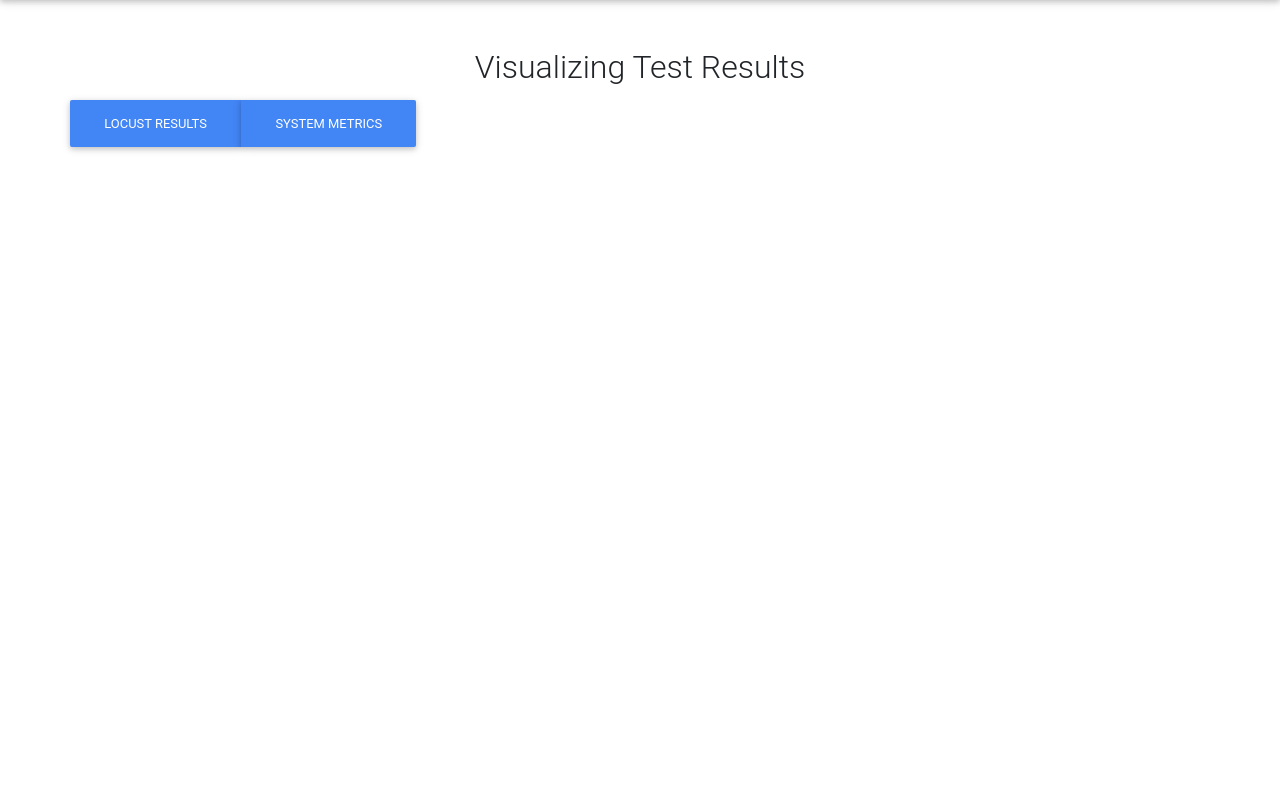
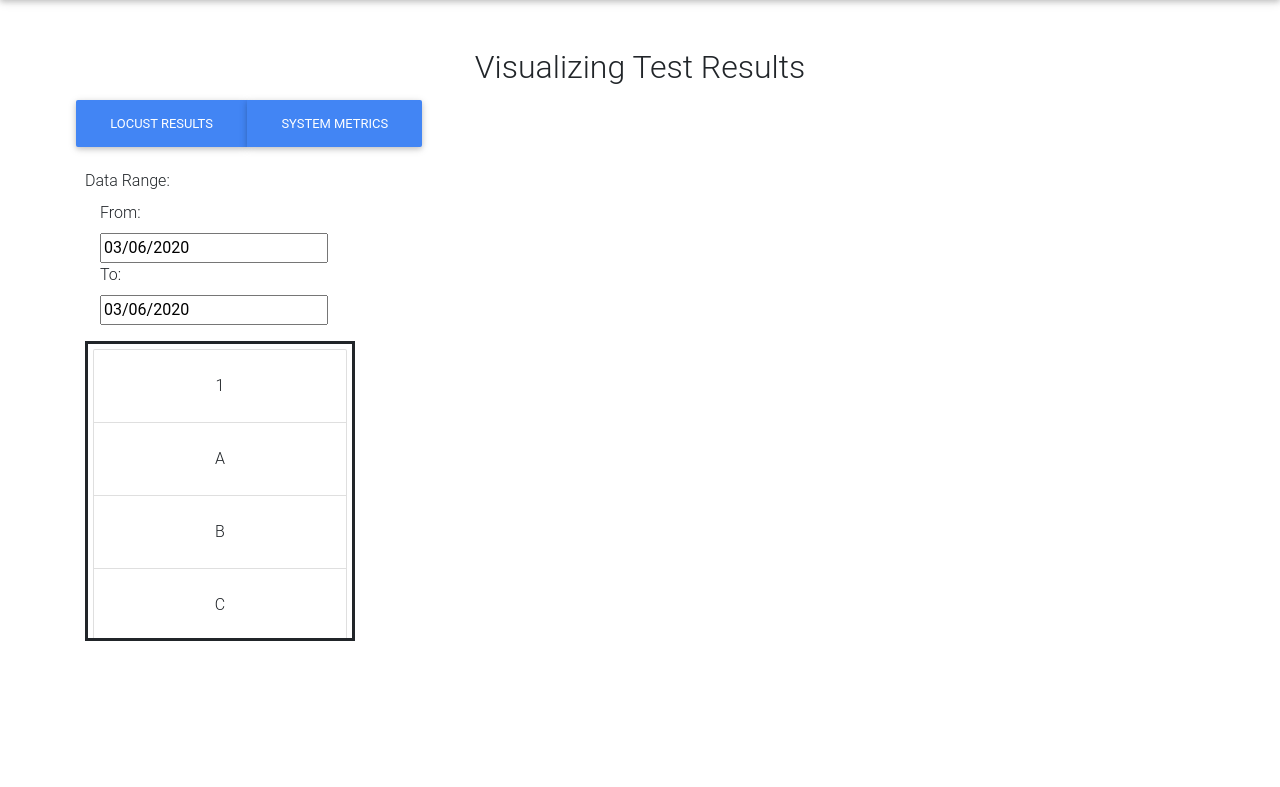
Before and after one commit to carlklier/Nile_IoT, a Flask app: page /graphs/ in a window 1280 px wide. Shown: the part 58-845 px from the top of the page. Run offline with Flask 2, Linux system fonts and the light colour scheme; tables that the repository leaves empty hold one stand-in row (values such as "Sample post"); some libraries are stand-ins or nearby versions.

Commit message:
graph page

```diff
--- a/loadtest_webservice/app/templates/base.html
+++ b/loadtest_webservice/app/templates/base.html
@@ -15,7 +15,6 @@
     <link rel="stylesheet" href="{{ url_for('static', filename='css/mdb.min.css') }}">
     <!-- JQuery Script -->
     <script src="https://code.jquery.com/jquery-3.4.1.js" integrity="sha256-WpOohJOqMqqyKL9FccASB9O0KwACQJpFTUBLTYOVvVU=" crossorigin="anonymous"></script>
-
     <title>Document</title>
     {% block head %}{% endblock %}
 </head>
--- a/loadtest_webservice/app/templates/graph.html
+++ b/loadtest_webservice/app/templates/graph.html
@@ -5,9 +5,19 @@
 
 {% block body %}
 
+<!-- Scripts -->
+<script>
+function hideFunction() {
+  var x = document.getElementById("test-group");
+  if (x.style.display === "none") {
+    x.style.display = "block";
+  } else {
+    x.style.display = "none";
+  }
+}
+</script>
+<!-- Scripts -->
 
-<!-- Code here -->
-<!-- Start your project here-->
 <!-- Navbar -->
 <nav class="navbar navbar-expand-lg navbar-dark special-color-dark">
     <!-- Navbar brand -->
@@ -27,6 +37,7 @@
     <!-- Search form -->
 </nav>
 <!-- Navbar -->
+
 <!--Main Layout-->
 <main>
     <div class="container">
@@ -35,15 +46,71 @@
                 <h2>Visualizing Test Results</h2>
             </div>
         </div>
+        <div class="row">
+            <div class="btn-group" role="group" aria-label="Results Option">
+                <button type="button" class="btn btn-primary" onclick="hideFunction()">Locust Results</button>
+                <button type="button" class="btn btn-primary">System Metrics</button>
+            </div>
+        </div>
+        <div class="row pt-3">
+            <div class="col-6">
+
+              <div class="row-6">
+
+                <label>Data Range:</label>
+                <div class="col-md-4">
+                    <label for="foo">From:</label>
+                    <input data-date-format="mm/dd/yyyy" id="datepickerFrom" name="foo">
+                </div>
+
+                <div class="col-md-4">
+                    <label for="foobar">To:</label>
+                    <input data-date-format="mm/dd/yyyy" id="datepickerTo" name="foobar">
+                </div>
+
+              </div>
+
+              <div class="row-5 pt-3">
+                <div class="col-md-6" style="height:300px;line-height:3em;overflow:auto;padding:5px;border-style: solid;">
+                    {% for test in tests %}
+                    <ul class="list-group" id="test-group">
+                        <li class="list-group-item text-center">{{ test.id }}</li>
+                        <li class="list-group-item text-center">A</li>
+                        <li class="list-group-item text-center">B</li>
+                        <li class="list-group-item text-center">C</li>
+                        <li class="list-group-item text-center">D</li>
+                        <li class="list-group-item text-center">E</li>
+                    </ul>
+                    {% endfor %}
+                </div>
+              </div>
+
+            </div>
+
+
+        </div>
     </div>
-    <div class="btn-group" role="group" aria-label="Results Option" style="margin-left: 5%;">
-        <button type="button" class="btn btn-primary">Locust Results</button>
-        <button type="button" class="btn btn-primary">System Metrics</button>
-    </div>
+    <script src="https://ajax.googleapis.com/ajax/libs/jquery/3.3.1/jquery.min.js"></script>
+    <script src="https://cdnjs.cloudflare.com/ajax/libs/bootstrap-datepicker/1.7.1/js/bootstrap-datepicker.min.js"></script>
+    <script src="https://maxcdn.bootstrapcdn.com/bootstrap/4.0.0/js/bootstrap.min.js" integrity="sha384-JZR6Spejh4U02d8jOt6vLEHfe/JQGiRRSQQxSfFWpi1MquVdAyjUar5+76PVCmYl" crossorigin="anonymous"></script><script type="text/javascript">
+    $('#datepickerFrom').datepicker({
+        weekStart: 1,
+        daysOfWeekHighlighted: "6,0",
+        autoclose: true,
+        todayHighlight: true,
+        buttonText: "From date",
+    });
+    $('#datepickerFrom').datepicker("setDate", new Date());
+    $('#datepickerTo').datepicker({
+        weekStart: 1,
+        daysOfWeekHighlighted: "6,0",
+        autoclose: true,
+        todayHighlight: true,
+        buttonText: "To date",
+    });
+    $('#datepickerTo').datepicker("setDate", new Date());
+    </script>
 </main>
 <!--Main Layout-->
 
-<!-- End your project here-->
-
-
 {% endblock %}
--- a/loadtest_webservice/webservice.py
+++ b/loadtest_webservice/webservice.py
@@ -40,8 +40,9 @@ def view_test_id(test_id):
                             metrics = metrics)
 @app.route("/graphs/")
 def view_graphs():
-    return render_template('graph.html')
-
+    tests = Test.query.all()
+    return render_template('graph.html',
+                            tests=tests)
 
 #########################
 # POST Request Endpoints Section #
```
